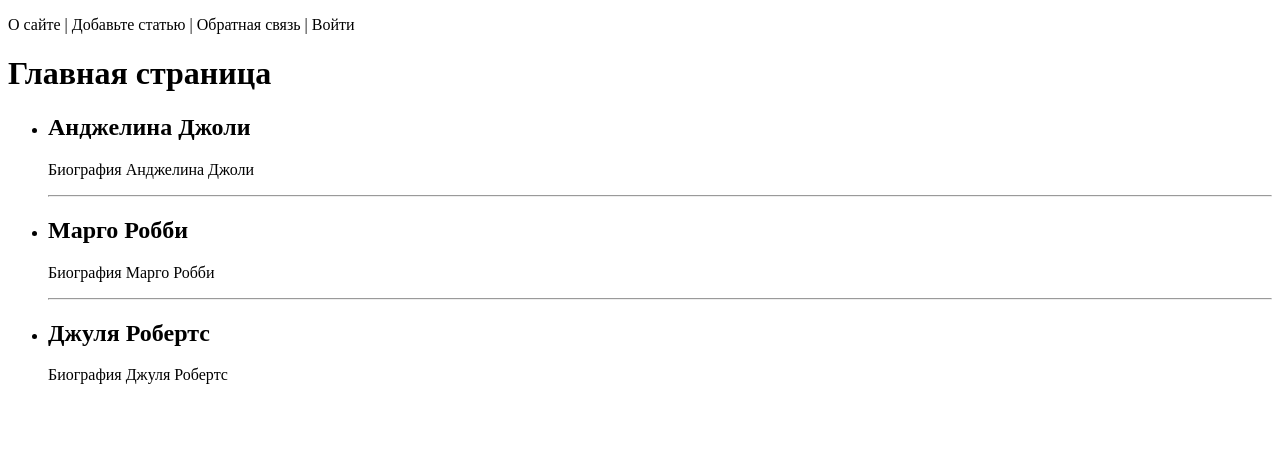
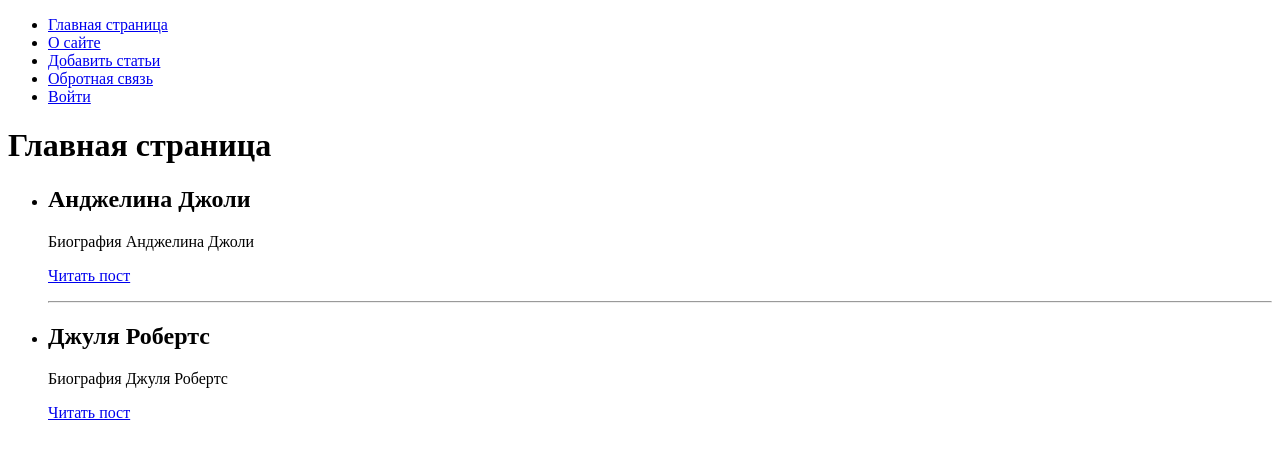
Before and after one commit to adylbek0408/project_sitewomen, a Django app: page / in a window 1280 px wide. Shown: the top 459 px of the page. Run offline with Django 4.2, Linux system fonts and the light colour scheme.

Commit message:
lesson # 13

```diff
--- a/sitewomen/women/templates/women/index.html
+++ b/sitewomen/women/templates/women/index.html
@@ -5,7 +5,16 @@
     <title>{{ title }}</title>
 </head>
 <body>
-<p>{{ menu | join:" | " }}</p>
+<ul>
+    <li>
+        <a href="{% url 'home' %}">Главная страница</a>
+    </li>
+    {% for m in menu %}
+    {% if not forloop.last %}<li>{% else  %}<li class="last">{% endif %}
+        <a href="{% url m.url_name %}">{{ m.title }}</a>
+    </li>
+    {% endfor %}
+</ul>
 <h1>{{ title }}</h1>
 
 <ul>
@@ -15,6 +24,7 @@
     <li>
         <h2>{{ p.title }}</h2>
         <p>{{ p.content }}</p>
+        <p><a href="{% url 'post' p.id %}">Читать пост</a></p>
         {% if not forloop.last %}
         <hr>
         {% endif %}
--- a/sitewomen/women/urls.py
+++ b/sitewomen/women/urls.py
@@ -8,7 +8,9 @@
 urlpatterns = [
     path('', views.index, name='home'),
     path('about/', views.about, name='about'),
-    path('cats/<int:cat_id>/', views.categories, name='cats_id'),
-    path('cats/<slug:cat_slug>/', views.categories_by_slug, name='cats'),
-    path(r"archive/<year4:year>/", views.archive, name='archive')
+    path('addpage/', views.addpage, name='addpage'),
+    path('contact/', views.contact, name='contact'),
+    path('login/', views.login, name='login'),
+    path('post/<int:post_id>/', views.show_post, name='post'),
+
 ]
--- a/sitewomen/women/views.py
+++ b/sitewomen/women/views.py
@@ -5,14 +5,18 @@
 from django.template.loader import render_to_string
 
 
+menu = [
+    {'title': 'О сайте', 'url_name': 'about'},
+    {'title': 'Добавить статьи', 'url_name': 'addpage'},
+    {'title': 'Обротная связь', 'url_name': 'contact'},
+    {'title': 'Войти', 'url_name': 'login'},
+]
+
 data_db = [
     {'id': 1, 'title': 'Анджелина Джоли', 'content': 'Биография Анджелина Джоли', 'is_published': True},
-    {'id': 2, 'title': 'Марго Робби', 'content': 'Биография Марго Робби', 'is_published': True},
+    {'id': 2, 'title': 'Марго Робби', 'content': 'Биография Марго Робби', 'is_published': False},
     {'id': 3, 'title': 'Джуля Робертс', 'content': 'Биография Джуля Робертс', 'is_published': True},
 ]
-
-
-menu = ["О сайте", "Добавьте статью", "Обратная связь", "Войти"]
 
 
 def index(request):
@@ -29,19 +33,20 @@
     return render(request, 'women/about.html', {'title': 'О сайте'})
 
 
-def categories(request, cat_id):
-    return HttpResponse(f"<h1>Статьи по категориям</h1><p>id: {cat_id}</p>")
+def show_post(request, post_id):
+    return HttpResponse(f"Отображение статьи с id = {post_id}")
 
 
-def categories_by_slug(request, cat_slug):
-    return HttpResponse(f"<h1>Статьи по категориям</h1><p>id: {cat_slug}</p>")
+def addpage(request):
+    return HttpResponse("Добавление статьи")
 
 
-def archive(request, year):
-    if year > 2023:
-        uri = reverse('cats', args=('sport', ))
-        return HttpResponsePermanentRedirect(uri)
-    return HttpResponse(f"<h1>Архив по годам</h1><p>{year}</p>")
+def contact(request):
+    return HttpResponse("Обратная связь")
+
+
+def login(request):
+    return HttpResponse("Авторизация")
 
 
 def page_not_found(request, exception):
```
